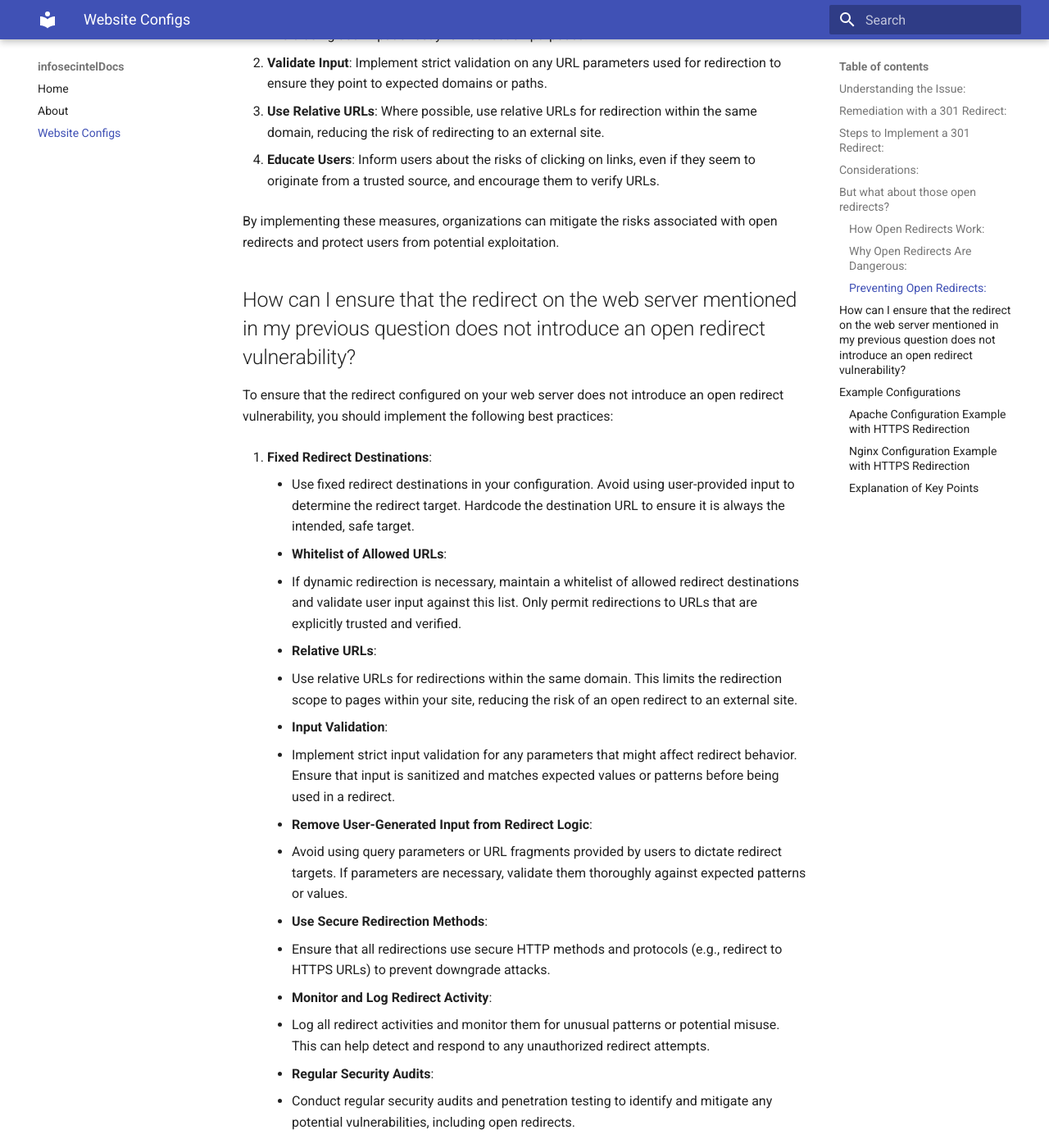
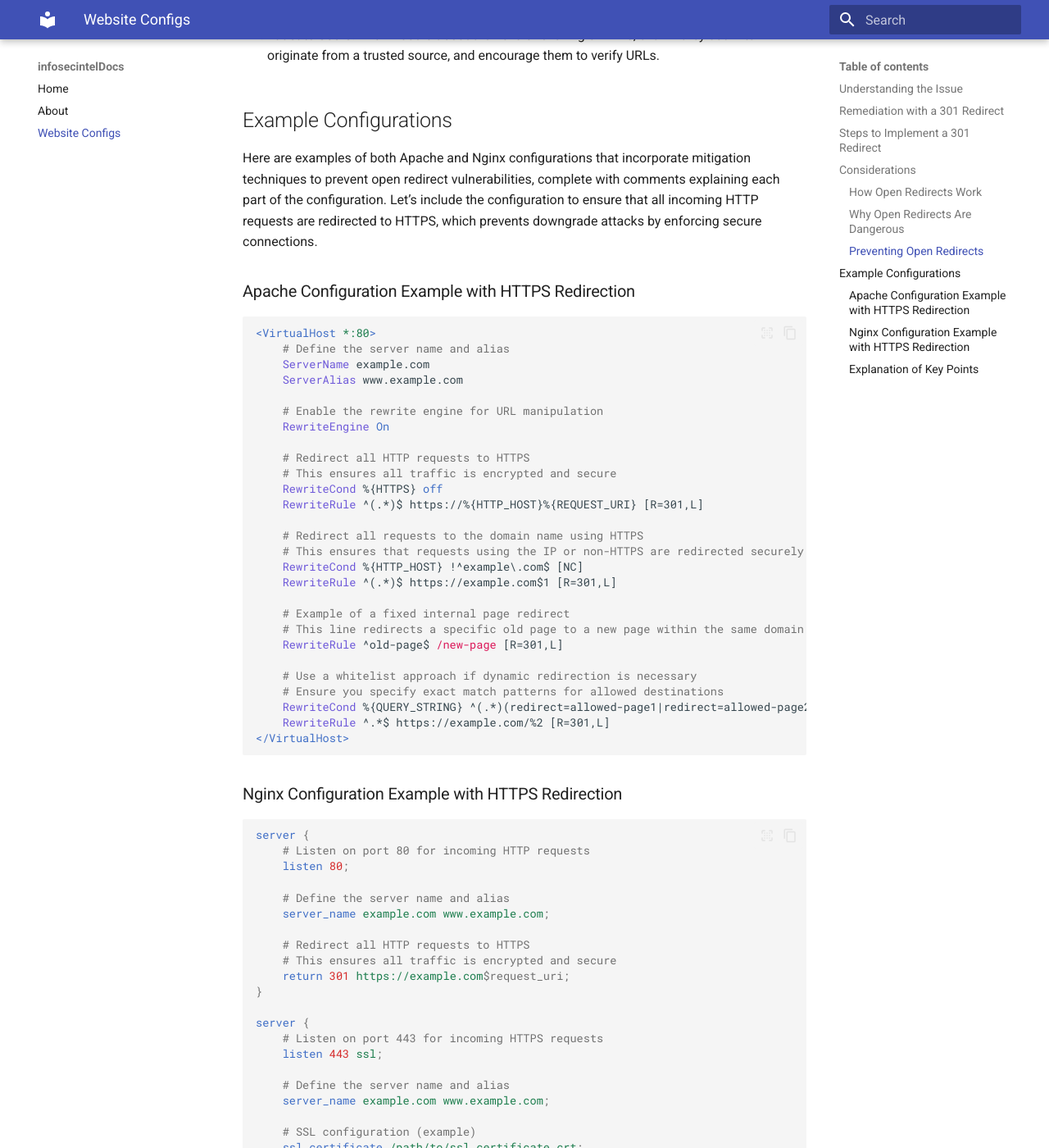
Before and after one commit to cyberopsbill/howto-guides, an MkDocs documentation site: the page built from docs/webpage-configs.md, in a window 1280 px wide and 1400 px high, scrolled down 2542 px. Shown: the whole window at 82% size. Built offline with MkDocs 1.6.1 and Material for MkDocs 9.7.7, drawn with Linux system fonts in a browser that asks for light colours; some of the changed text lies outside the part shown.

Commit message:
content update

```diff
--- a/docs/webpage-configs.md
+++ b/docs/webpage-configs.md
@@ -1,18 +1,18 @@
-# Website redirects - how to avoid SSL Certificate errors
+# Mitigating False Positive SSL Certificate Findings
 
 When a vulnerability scanner is showing an untrusted SSL certificate vulnerability for a web server when scanning by IP address, despite having a valid certificate for the domain itself, we  can remediate this by simply adding a 301 redirect into the web server’s configuration file for all requests to the server that are not specifying the domain.
 
- Implementing a 301 redirect can help address the untrusted SSL certificate vulnerability that occurs when accessing a web server using its IP address instead of its domain name. Here’s how and why this approach works:
+Implementing a 301 redirect can help address the untrusted SSL certificate vulnerability that occurs when accessing a web server using its IP address instead of its domain name. Here’s how and why this approach works:
 
-### Understanding the Issue:
+### Understanding the Issue
 
 - **SSL Certificates and Domain Names**: SSL certificates are typically issued for specific domain names. When a web server is accessed via its IP address, the SSL certificate for the domain does not match the IP address, resulting in an “untrusted certificate” warning.
 
-### Remediation with a 301 Redirect:
+### Remediation with a 301 Redirect
 
 - **301 Redirect**: By configuring your web server to issue a 301 redirect for requests made to the server’s IP address, you can automatically redirect users to the correct domain name. This ensures that the SSL certificate matches the domain, eliminating the untrusted certificate warning.
 
-### Steps to Implement a 301 Redirect:
+### Steps to Implement a 301 Redirect
 
 1. **Edit Web Server Configuration**: Access the configuration file for your web server (e.g., Apache’s `httpd.conf` or Nginx’s `nginx.conf`).
 
@@ -38,17 +38,18 @@
 
 3. **Test the Configuration**: After applying the changes, restart your web server to ensure the new configuration is loaded. Test the redirect by accessing the server using the IP address to verify that it correctly redirects to the domain.
 
-### Considerations:
+### Considerations
 
 - **Security**: Ensure that the redirection does not inadvertently expose any security vulnerabilities, such as open redirects.
 - **SEO Impact**: While 301 redirects are generally safe for SEO, ensure that all external links and bookmarks use the domain name to prevent unnecessary redirects.
 
 By implementing the 301 redirect, you can effectively mitigate the untrusted SSL certificate vulnerability when users attempt to access your web server using its IP address.
 
-## But what about those open redirects?
-An open redirect is a type of security vulnerability that occurs when a web application accepts user-controlled input to generate a URL for redirection without proper validation or restrictions. This can be exploited by attackers to redirect users to malicious sites without their knowledge or consent. Here’s how open redirects work and why they are a concern:
+!!! But what about those open redirects?
+    An open redirect is a type of security vulnerability that occurs when a web application accepts user-controlled input to generate a URL for redirection without proper validation or restrictions. This can be exploited by attackers to redirect users to malicious sites without their knowledge or consent. Here’s how open redirects work and why they are a concern:
 
-### How Open Redirects Work:
+
+#### How Open Redirects Work
 
 1. **User Input for Redirection**: A web application may take a URL as input to redirect users to a different page or site. This is often used in login processes, URL shorteners, or page forwarding functionalities.
 
@@ -57,7 +58,7 @@
 3. **Exploitation**: An attacker crafts a URL that appears legitimate because it originates from a trusted domain but includes a parameter pointing to a malicious site. When users click the link, they are unknowingly redirected to the attacker’s site.
 
 
-### Why Open Redirects Are Dangerous:
+#### Why Open Redirects Are Dangerous
 
 - **Phishing Attacks**: Attackers can use open redirects in phishing attacks to make malicious links appear trustworthy. Users are more likely to click on a link if it seems to originate from a known and trusted site.
 
@@ -66,7 +67,7 @@
 - **Reputation Damage**: If a trusted website is used in open redirect attacks, it can damage the reputation of the organization owning the site and erode user trust.
 
 
-### Preventing Open Redirects:
+#### Preventing Open Redirects
 
 To prevent open redirects, developers should:
 
@@ -78,37 +79,6 @@
 
 4. **Educate Users**: Inform users about the risks of clicking on links, even if they seem to originate from a trusted source, and encourage them to verify URLs.
 
-
-By implementing these measures, organizations can mitigate the risks associated with open redirects and protect users from potential exploitation.
-
-## How can I ensure that the redirect on the web server mentioned in my previous question does not introduce an open redirect vulnerability?
-
-To ensure that the redirect configured on your web server does not introduce an open redirect vulnerability, you should implement the following best practices:
-
-1. **Fixed Redirect Destinations**:
-
-    - Use fixed redirect destinations in your configuration. Avoid using user-provided input to determine the redirect target. Hardcode the destination URL to ensure it is always the intended, safe target.
-2. **Whitelist of Allowed URLs**:
-
-    - If dynamic redirection is necessary, maintain a whitelist of allowed redirect destinations and validate user input against this list. Only permit redirections to URLs that are explicitly trusted and verified.
-3. **Relative URLs**:
-
-    - Use relative URLs for redirections within the same domain. This limits the redirection scope to pages within your site, reducing the risk of an open redirect to an external site.
-4. **Input Validation**:
-
-    - Implement strict input validation for any parameters that might affect redirect behavior. Ensure that input is sanitized and matches expected values or patterns before being used in a redirect.
-5. **Remove User-Generated Input from Redirect Logic**:
-
-    - Avoid using query parameters or URL fragments provided by users to dictate redirect targets. If parameters are necessary, validate them thoroughly against expected patterns or values.
-6. **Use Secure Redirection Methods**:
-
-    - Ensure that all redirections use secure HTTP methods and protocols (e.g., redirect to HTTPS URLs) to prevent downgrade attacks.
-7. **Monitor and Log Redirect Activity**:
-
-    - Log all redirect activities and monitor them for unusual patterns or potential misuse. This can help detect and respond to any unauthorized redirect attempts.
-8. **Regular Security Audits**:
-
-    - Conduct regular security audits and penetration testing to identify and mitigate any potential vulnerabilities, including open redirects.
 
 ## Example Configurations
 Here are examples of both Apache and Nginx configurations that incorporate mitigation techniques to prevent open redirect vulnerabilities, complete with comments explaining each part of the configuration. Let’s include the configuration to ensure that all incoming HTTP requests are redirected to HTTPS, which prevents downgrade attacks by enforcing secure connections.
```
